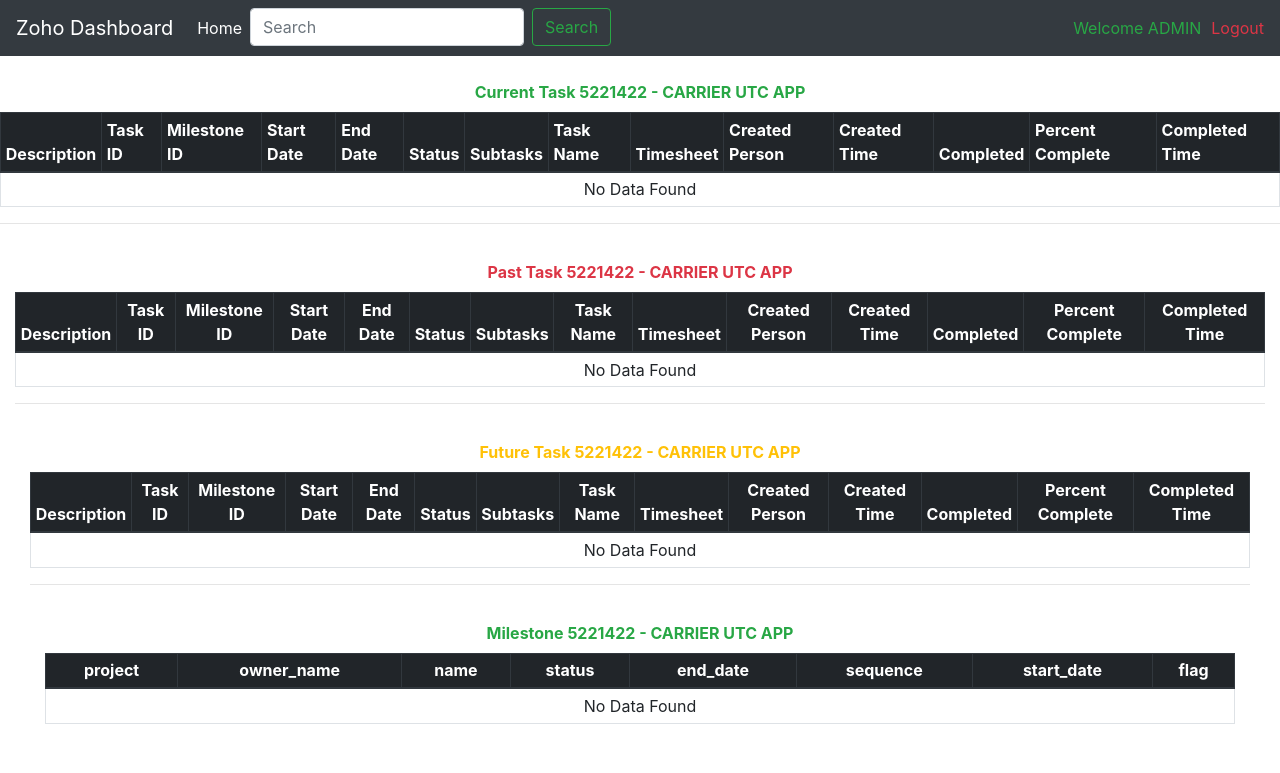
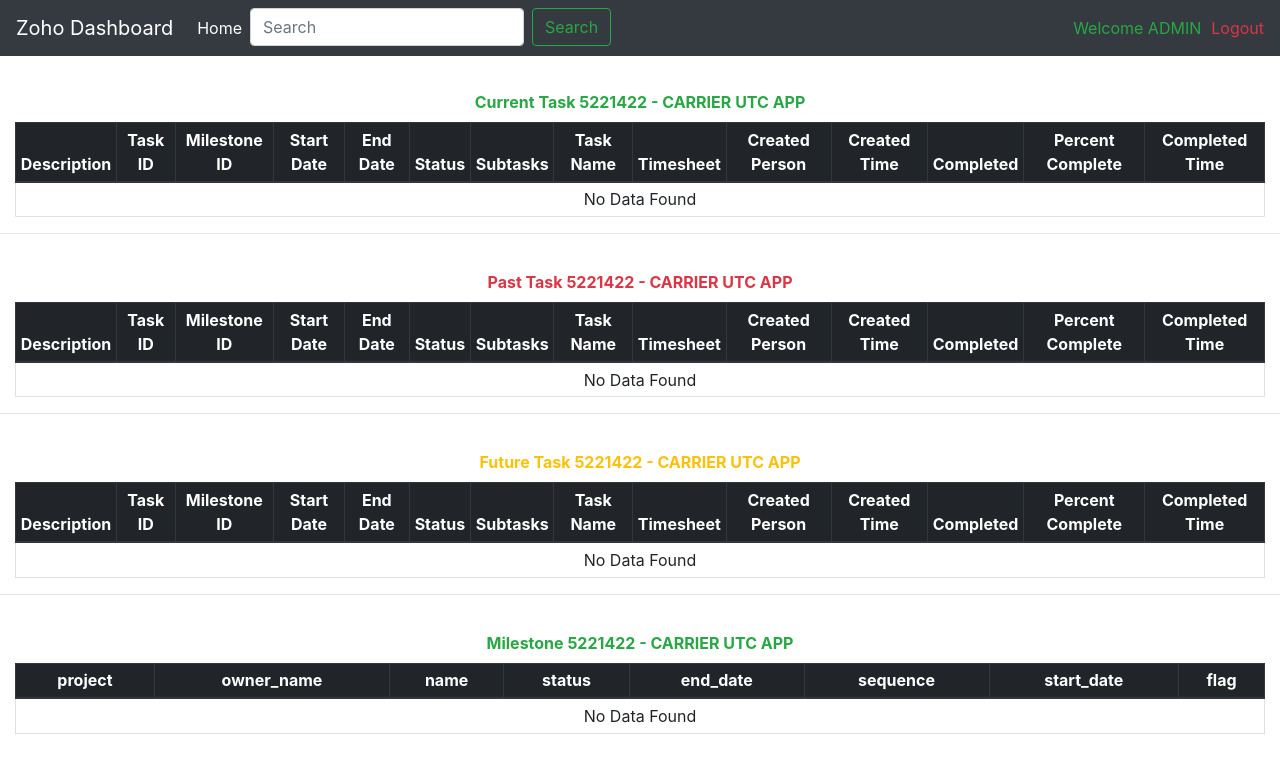
Before and after one commit to AgrimSharma/zoho_integration, a Django app: page /detail/23 in a window 1280 px wide. Shown: the top 773 px of the page. Run offline with Django 3.2, Linux system fonts and the light colour scheme; a user stored in the database is signed in; data comes from the database, SQL or seed files in the repository; data that the repository does not hold is empty; some libraries are stand-ins or nearby versions.

Commit message:
updated 20190121 1517

```diff
--- a/zohocrm_integration/templates/projects.html
+++ b/zohocrm_integration/templates/projects.html
@@ -36,6 +36,7 @@
 </nav>
 
 <div style="padding-top: 60px">
+<div class="col-md-12" style="text-align: center;padding-top: 20px;">
     <table class="table">
         <thead class="thead-dark">
             <tr>
@@ -54,7 +55,7 @@
             {% endfor %}
         </tbody>
     </table>
-
+</div>
 </div>
 </body>
 </html>
--- a/zohocrm_integration/templates/tasks.html
+++ b/zohocrm_integration/templates/tasks.html
@@ -35,10 +35,9 @@
   </div>
 </nav>
 
-<div style="padding-top: 10px; ">
-    <div class="col-md-12" style="text-align: center;padding-top: 70px;"> <label class="text-success"><strong>Current Task {{ name }}</strong></label>
+<div style="padding-top: 70px; ">
+    <div class="col-md-12" style="text-align: center;padding-top: 20px;"> <label class="text-success"><strong>Current Task {{ name }}</strong></label>
 
-</div>
 
     <table class="table table-bordered table-sm">
         <thead class="thead-dark">
@@ -91,6 +90,7 @@
         {% endif %}
         </tbody>
     </table>
+    </div>
 
 <hr>
     <div class="col-md-12" style="text-align: center;padding-top: 20px;"> <label class="text-danger"><strong>Past Task {{ name }}</strong></label>
@@ -147,7 +147,7 @@
         {% endif %}
         </tbody>
     </table>
-
+    </div>
 <hr>
     <div class="col-md-12" style="text-align: center;padding-top: 20px;"> <label class="text-warning"><strong>Future Task {{ name }}</strong></label>
      <table class="table table-bordered table-sm">
@@ -200,7 +200,7 @@
         {% endif %}
         </tbody>
     </table>
-
+    </div>
 
 <hr>
     <div class="col-md-12" style="text-align: center;padding-top: 20px;"> <label class="text-success"><strong>Milestone {{ name }}</strong></label>
@@ -245,7 +245,7 @@
         {% endif %}
         </tbody>
     </table>
-</div>
+    </div></div>
 <script>
     $(".shipment_sold").click(function(){
     //  alert("Invalid Shipment Number");
--- a/zohocrm_integration/templates/time_sheet.html
+++ b/zohocrm_integration/templates/time_sheet.html
@@ -36,7 +36,7 @@
 </nav>
 
 <div style="padding-top: 20px">
-<div class="col-md-12" style="text-align: center;padding: 10px 10px 10px;"><label class="text-success"> Time Sheet <strong>{{ task_name }}</strong></label></div>
+<div class="col-md-12" style="text-align: center;padding-top: 20px;"><label class="text-success"> Time Sheet <strong>{{ task_name }}</strong></label>
 
     <table class="table table-bordered table-sm">
         <thead class="thead-dark">
@@ -78,7 +78,7 @@
         </tbody>
     </table>
 
-    <hr></div>
+    <hr></div></div>
 <script>
     $(".shipment_sold").click(function(){
     //  alert("Invalid Shipment Number");
```
